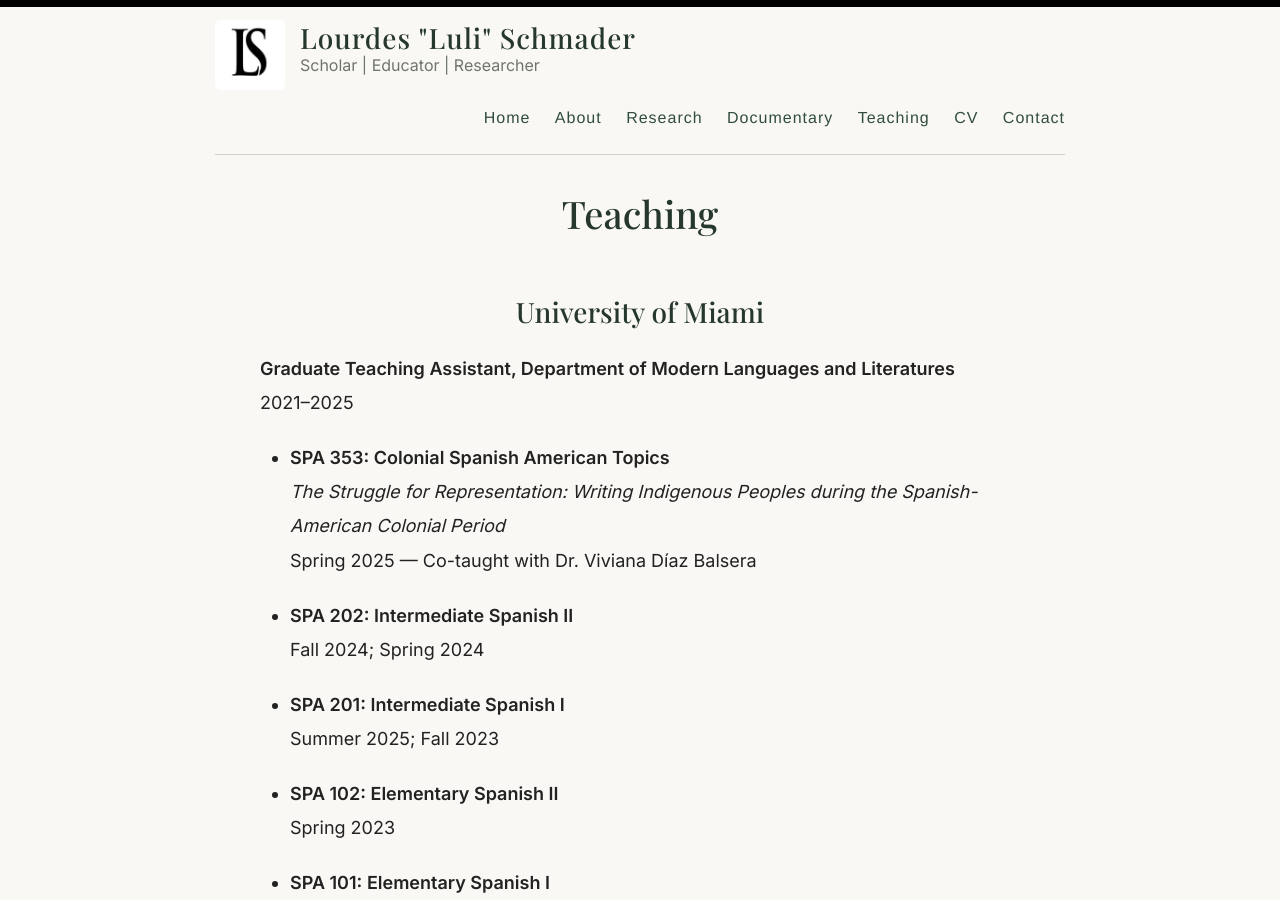
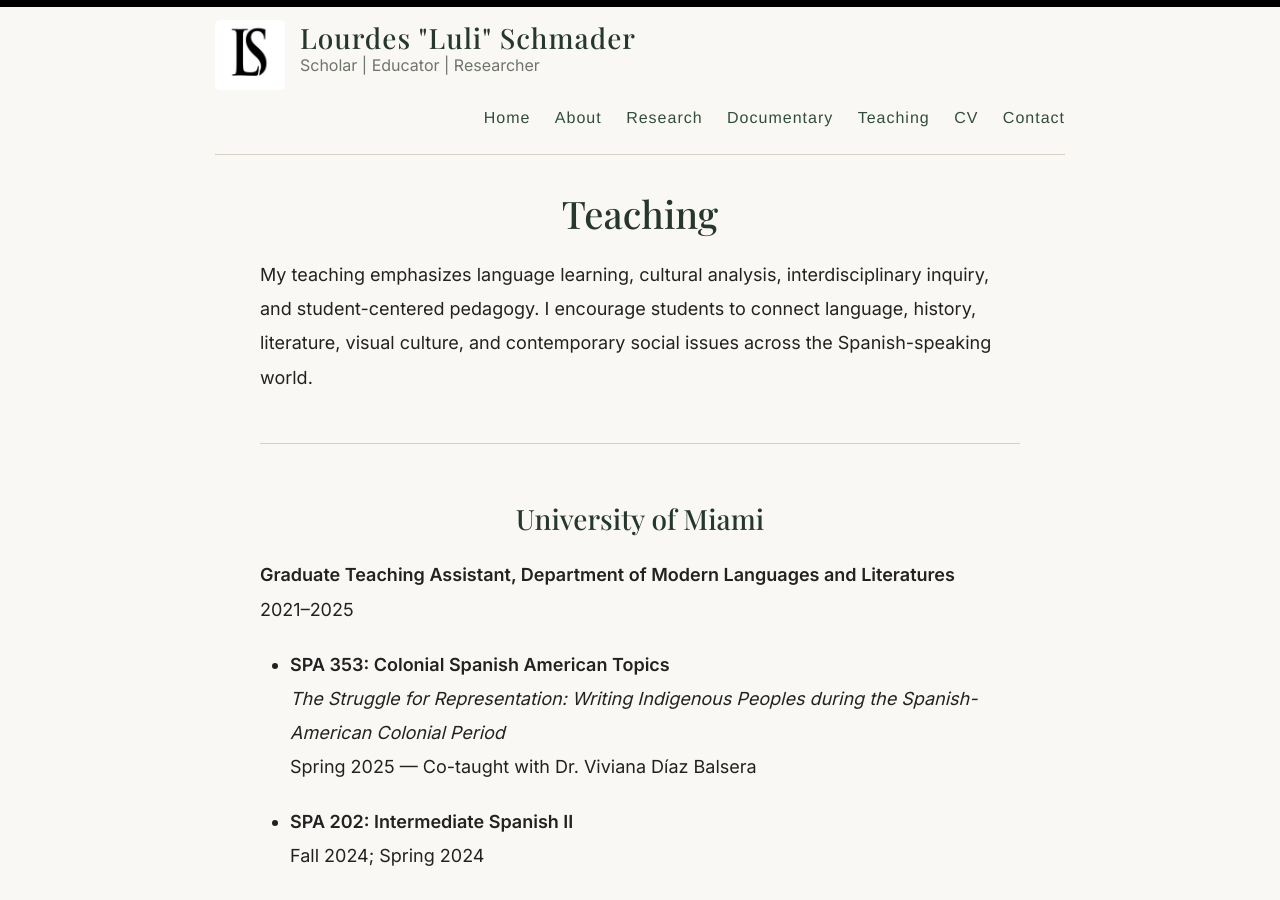
Before and after one commit to lulischmader/lulischmader.github.io, a Jekyll site: the page built from _pages/teaching.md, in a window 1280 px wide and 900 px high. Built offline with Jekyll 4.4.1, drawn with Linux system fonts in a browser that asks for light colours.

Commit message:
Update teaching.md

```diff
--- a/_pages/teaching.md
+++ b/_pages/teaching.md
@@ -4,6 +4,9 @@ title: Teaching
 permalink: /teaching/
 ---
 
+My teaching emphasizes language learning, cultural analysis, interdisciplinary inquiry, and student-centered pedagogy. I encourage students to connect language, history, literature, visual culture, and contemporary social issues across the Spanish-speaking world.
+
+---
 ## University of Miami
 **Graduate Teaching Assistant, Department of Modern Languages and Literatures**
 2021–2025
```
